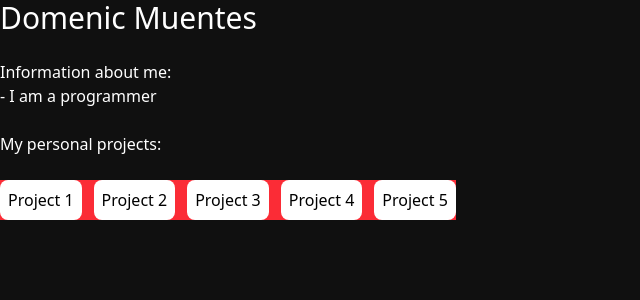
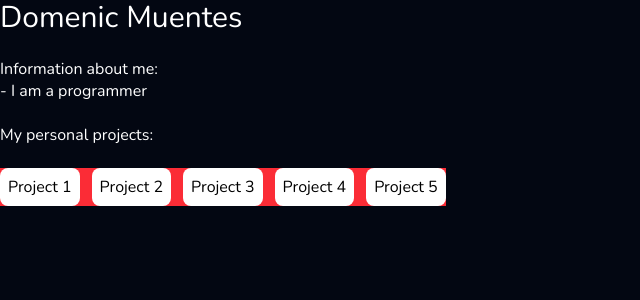
Before and after one commit to domuen/portfolio-domuen, a SvelteKit app: page / in a window 1280 px wide. Shown: the top 300 px of the page, without its empty margins (0-640 px from the left). Built offline with nearby package versions, Linux system fonts and the light colour scheme.

Commit message:
feat: configure app font-family

```diff
--- a/src/routes/+layout.svelte
+++ b/src/routes/+layout.svelte
@@ -8,6 +8,12 @@
 <svelte:head>
 	<title>Portfolio domuen</title>
 	<link rel="icon" href={favicon} />
+	<link rel="preconnect" href="https://fonts.googleapis.com" />
+	<link rel="preconnect" href="https://fonts.gstatic.com" crossorigin="anonymous" />
+	<link
+		href="https://fonts.googleapis.com/css2?family=Nunito:ital,wght@0,200..1000;1,200..1000&display=swap"
+		rel="stylesheet"
+	/>
 </svelte:head>
 
 {@render children()}
--- a/src/routes/layout.css
+++ b/src/routes/layout.css
@@ -1,5 +1,42 @@
 @import 'tailwindcss';
 
 body {
-    background-color: #101010;
+    background-color: oklch(13% 0.028 261.692);
+    font-family: "Nunito", sans-serif;
+    line-height: normal;
+    white-space: normal;
 }
+
+h1,
+h2,
+h3,
+h4,
+h5,
+h6,
+p {
+    color: white;
+}
+
+h1 {
+    font-size: xx-large;
+}
+
+h2 {
+    font-size: x-large;
+}
+
+h3 {
+    font-size: large;
+}
+
+h4 {
+    font-size: medium;
+}
+
+h5 {
+    font-size: small;
+}
+
+h6 {
+    font-size: smaller;
+}
```
